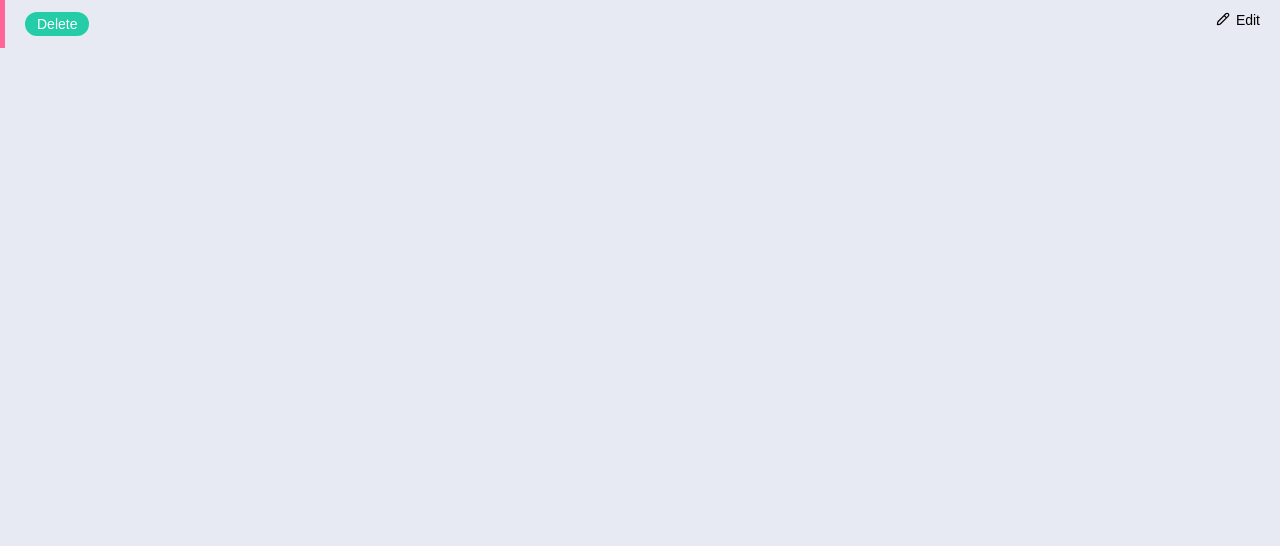
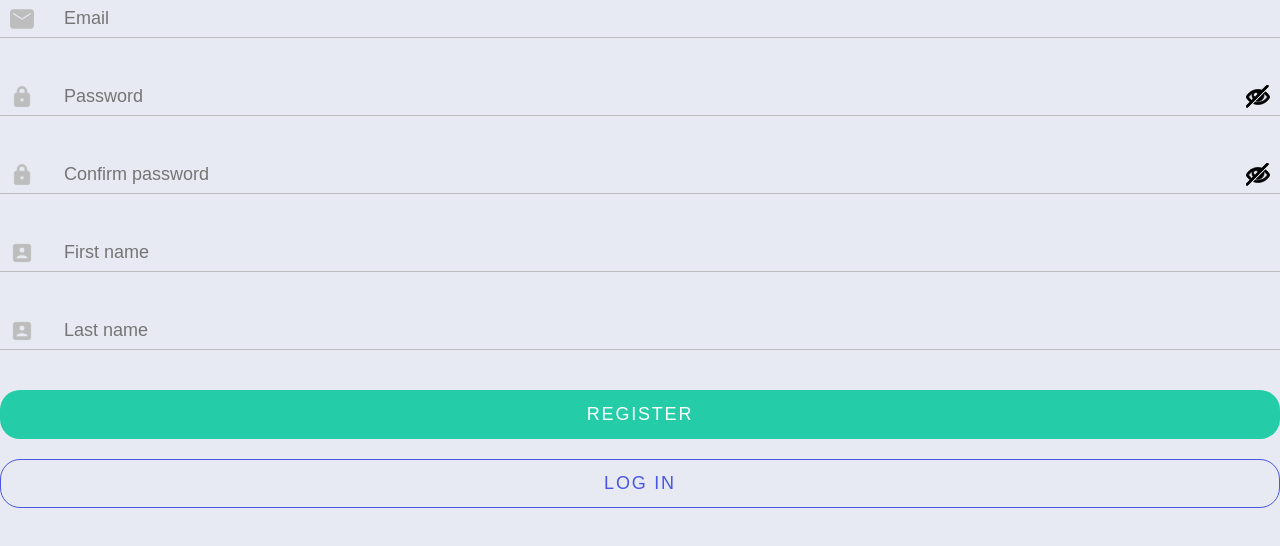
Before and after one commit to mattmalicki/wallet, a React (Create React App) app in the folder client/: page / in a window 1280 px wide. Shown: the top 546 px of the page. Built offline with nearby package versions, Linux system fonts and the light colour scheme.

Commit message:
Created AuthForm component and adding few styles to the components it is using.

```diff
--- a/client/src/App.tsx
+++ b/client/src/App.tsx
@@ -1,18 +1,12 @@
-import React, { MouseEvent } from "react";
+import React from "react";
 
 import "./App.css";
-import { TransactionListItem } from "./components/Molecules/TransactionListItem/TransactionListItem";
+import { AuthForm } from "./components/Organisms/AuthForm/AuthForm";
 
 const App: React.FC = () => {
-  function something(event: MouseEvent<HTMLButtonElement>) {
-    console.log("fwvjrnn");
-  }
   return (
     <div className="App">
-      <TransactionListItem
-        deleteButtonHandler={something}
-        editButtonHandler={something}
-      />
+      <AuthForm isRegister={true} />
     </div>
   );
 };
--- a/client/src/components/Atoms/AuthInputItem/AuthInputItem.module.css
+++ b/client/src/components/Atoms/AuthInputItem/AuthInputItem.module.css
@@ -11,11 +11,17 @@
   color: var(--inputColor);
 }
 
+.inputItem:hover .icon {
+  transform: scale(1.2);
+  transition: transform 0.5s;
+}
+
 .icon {
   position: absolute;
   left: 10px;
   width: 24px;
   height: 24px;
+  transition: transform 0.5s;
 }
 
 .input {
@@ -31,4 +37,11 @@
   width: 24px;
   height: 24px;
   z-index: 1;
+  transition: transform 0.5s;
+  cursor: pointer;
 }
+
+.eye:hover {
+  transform: scale(1.2);
+  transition: transform 0.5s;
+}
--- a/client/src/components/Atoms/Button/Button.module.css
+++ b/client/src/components/Atoms/Button/Button.module.css
@@ -9,6 +9,14 @@
 
   border: 1px solid transparent;
   border-radius: 20px;
+
+  cursor: pointer;
+  transition: transform 0.5s;
+}
+
+.button:hover {
+  transform: scale(1.2);
+  transition: transform 0.5s;
 }
 
 .colored {
--- /dev/null
+++ b/client/src/components/Organisms/AuthForm/AuthForm.module.css
@@ -0,0 +1,11 @@
+.authForm {
+  display: flex;
+  flex-direction: column;
+  gap: 40px;
+}
+
+.buttons {
+  display: flex;
+  flex-direction: column;
+  gap: 20px;
+}
--- /dev/null
+++ b/client/src/components/Organisms/AuthForm/AuthForm.tsx
@@ -0,0 +1,39 @@
+import { FC } from "react";
+import styles from "./AuthForm.module.css";
+import { AuthInputItem } from "../../Atoms/AuthInputItem/AuthInputItem";
+import { Button } from "../../Atoms/Button/Button";
+
+interface AuthFormProp {
+  isRegister: boolean;
+}
+
+const AuthForm: FC<AuthFormProp> = (props) => {
+  return (
+    <form className={styles.authForm}>
+      <AuthInputItem name="email" />
+      <AuthInputItem name="password" />
+
+      {props.isRegister && (
+        <AuthInputItem name="password" placeholder="Confirm password" />
+      )}
+      {props.isRegister && (
+        <AuthInputItem name="firstName" placeholder="First name" />
+      )}
+      {props.isRegister && (
+        <AuthInputItem name="lastName" placeholder="Last name" />
+      )}
+      <div className={styles.buttons}>
+        <Button
+          colored={true}
+          title={props.isRegister ? "register" : "log in"}
+        />
+        <Button
+          colored={false}
+          title={!props.isRegister ? "register" : "log in"}
+        />
+      </div>
+    </form>
+  );
+};
+
+export { AuthForm };
```
